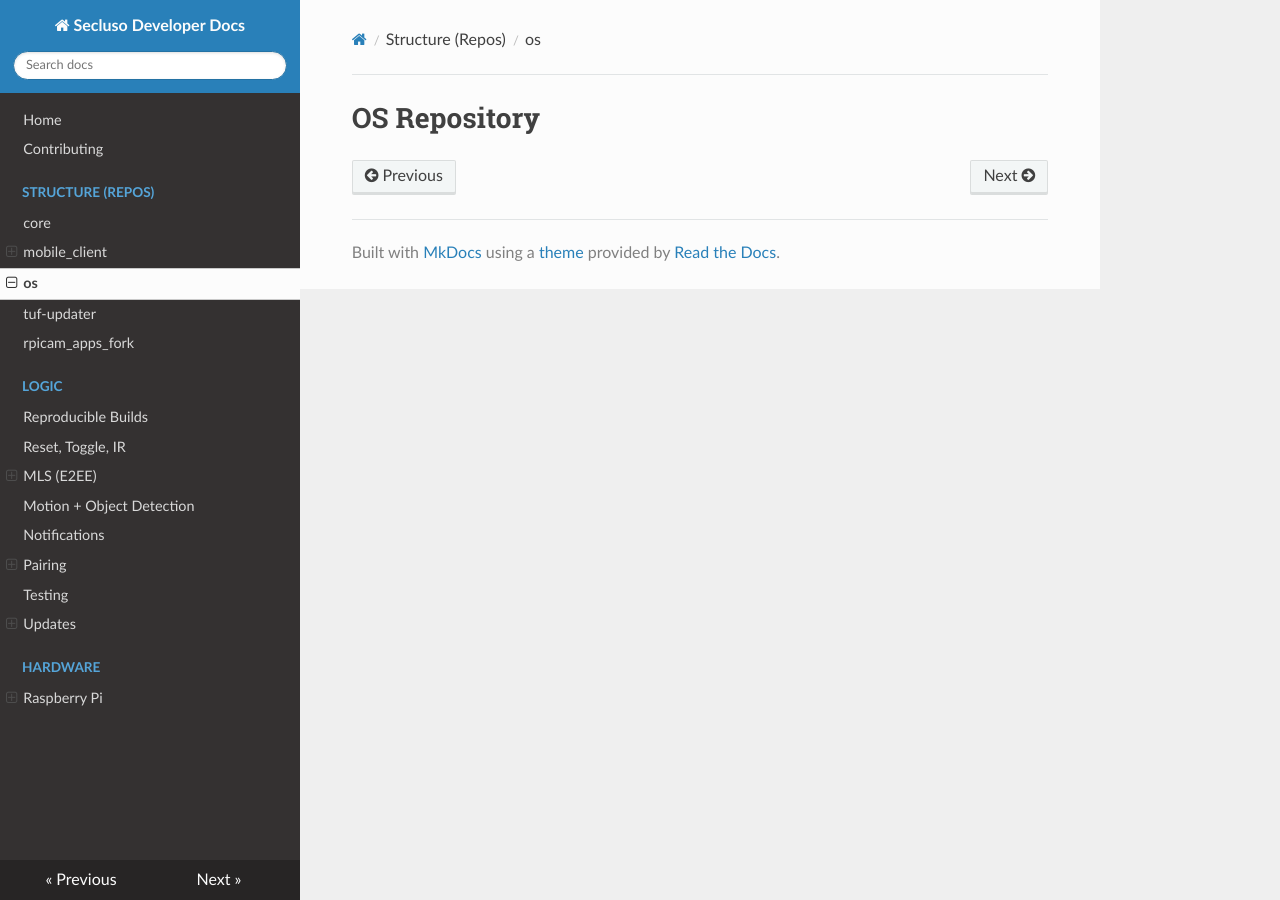
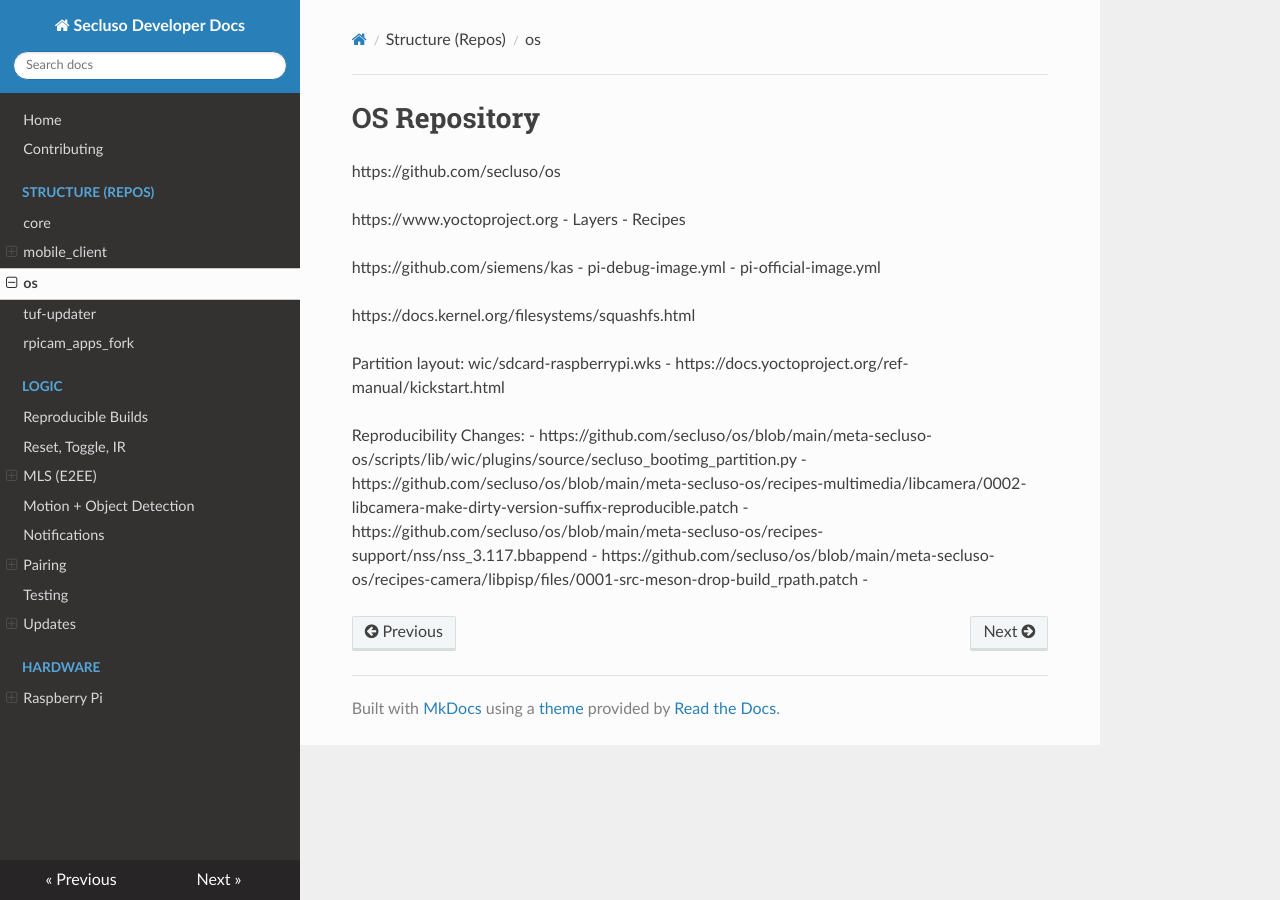
Before and after one commit to secluso/developer-docs, an MkDocs documentation site: the page built from docs/structure/os.md, in a window 1280 px wide. Built offline with MkDocs 1.6.1, drawn with Linux system fonts in a browser that asks for light colours; nearby versions of some CDN libraries.

Commit message:
feat: changes in most files; add links, some relevant info to each to get them started

```diff
--- a/docs/structure/os.md
+++ b/docs/structure/os.md
@@ -1 +1,23 @@
 # OS Repository
+
+https://github.com/secluso/os
+
+https://www.yoctoproject.org
+- Layers
+- Recipes
+
+https://github.com/siemens/kas
+- pi-debug-image.yml
+- pi-official-image.yml
+
+https://docs.kernel.org/filesystems/squashfs.html
+
+Partition layout: wic/sdcard-raspberrypi.wks
+- https://docs.yoctoproject.org/ref-manual/kickstart.html
+
+Reproducibility Changes:
+- https://github.com/secluso/os/blob/main/meta-secluso-os/scripts/lib/wic/plugins/source/secluso_bootimg_partition.py
+- https://github.com/secluso/os/blob/main/meta-secluso-os/recipes-multimedia/libcamera/0002-libcamera-make-dirty-version-suffix-reproducible.patch
+- https://github.com/secluso/os/blob/main/meta-secluso-os/recipes-support/nss/nss_3.117.bbappend
+- https://github.com/secluso/os/blob/main/meta-secluso-os/recipes-camera/libpisp/files/0001-src-meson-drop-build_rpath.patch
+-
```
Also changed, not shown: docs/contributing.md (+18 -0 lines), docs/hardware/pi_zero_2w.md (+1 -0 lines), docs/hardware/pi_zero_w.md (+1 -0 lines), docs/index.md (+3 -1 lines), docs/logic/bluetooth.md (+3 -0 lines), docs/logic/detection.md (+3 -0 lines), docs/logic/eas.md (+3 -0 lines), docs/logic/notifications.md (+5 -0 lines), docs/logic/reset_toggle_ir.md (+1 -0 lines), docs/logic/testing.md (+1 -0 lines), docs/logic/tuf_updates.md (+7 -0 lines), docs/structure/core.md (+2 -0 lines), docs/structure/rpicam_apps_fork.md (+13 -0 lines), docs/structure/tuf.md (+3 -0 lines).
